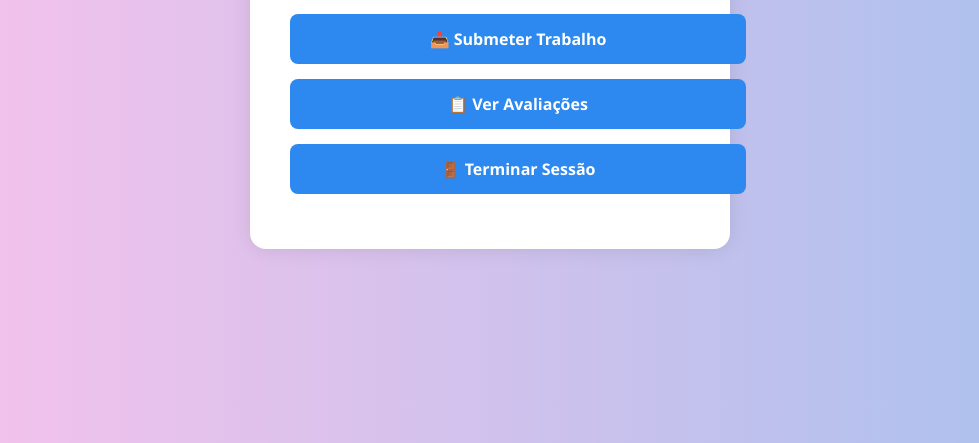
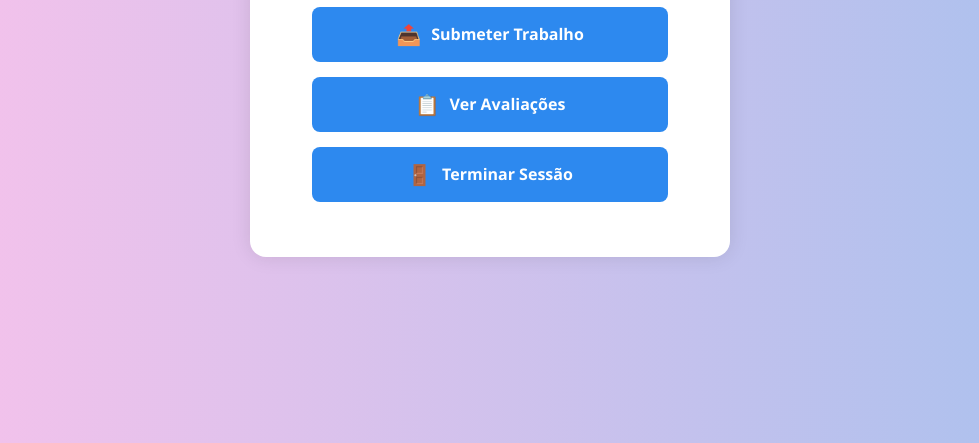
Before and after one commit to rubencandido/trabalho, a website: page public/pagina.html in a window 1280 px wide. Shown: the part 357-800 px from the top of the page, without its empty margins (150-1129 px from the left). Drawn offline with Linux system fonts and the light colour scheme.

Commit message:
Update pagina.html

```diff
--- a/public/pagina.html
+++ b/public/pagina.html
@@ -27,13 +27,21 @@
         h1 {
             color: #2d89ef;
             margin-bottom: 30px;
+            font-size: 32px;
+            display: flex;
+            align-items: center;
+            justify-content: center;
+            gap: 10px;
         }
 
         .btn {
-            display: block;
+            display: flex;
+            align-items: center;
+            justify-content: center;
             margin: 15px auto;
             padding: 14px 28px;
-            width: 100%;
+            width: calc(100% - 56px);
+            max-width: 300px;
             background-color: #2d89ef;
             color: white;
             border: none;
@@ -42,6 +50,8 @@
             font-size: 16px;
             cursor: pointer;
             text-decoration: none;
+            transition: background-color 0.3s ease;
+            gap: 10px;
         }
 
         .btn:hover {
@@ -52,10 +62,18 @@
 
 <body>
     <div class="box">
-        <h1>🎓 Plataforma Académica</h1>
-        <a class="btn" href="submeter.html">📤 Submeter Trabalho</a>
-        <a class="btn" href="avaliacoes.html">📋 Ver Avaliações</a>
-        <a class="btn" href="logout.html">🚪 Terminar Sessão</a>
+        <h1>
+            <span style="font-size: 32px;">🎓</span> Plataforma Académica
+        </h1>
+        <a class="btn" href="submeter.html">
+            <span style="font-size: 20px;">📤</span> Submeter Trabalho
+        </a>
+        <a class="btn" href="avaliacoes.html">
+            <span style="font-size: 20px;">📋</span> Ver Avaliações
+        </a>
+        <a class="btn" href="logout.html">
+            <span style="font-size: 20px;">🚪</span> Terminar Sessão
+        </a>
     </div>
 </body>
 
```
